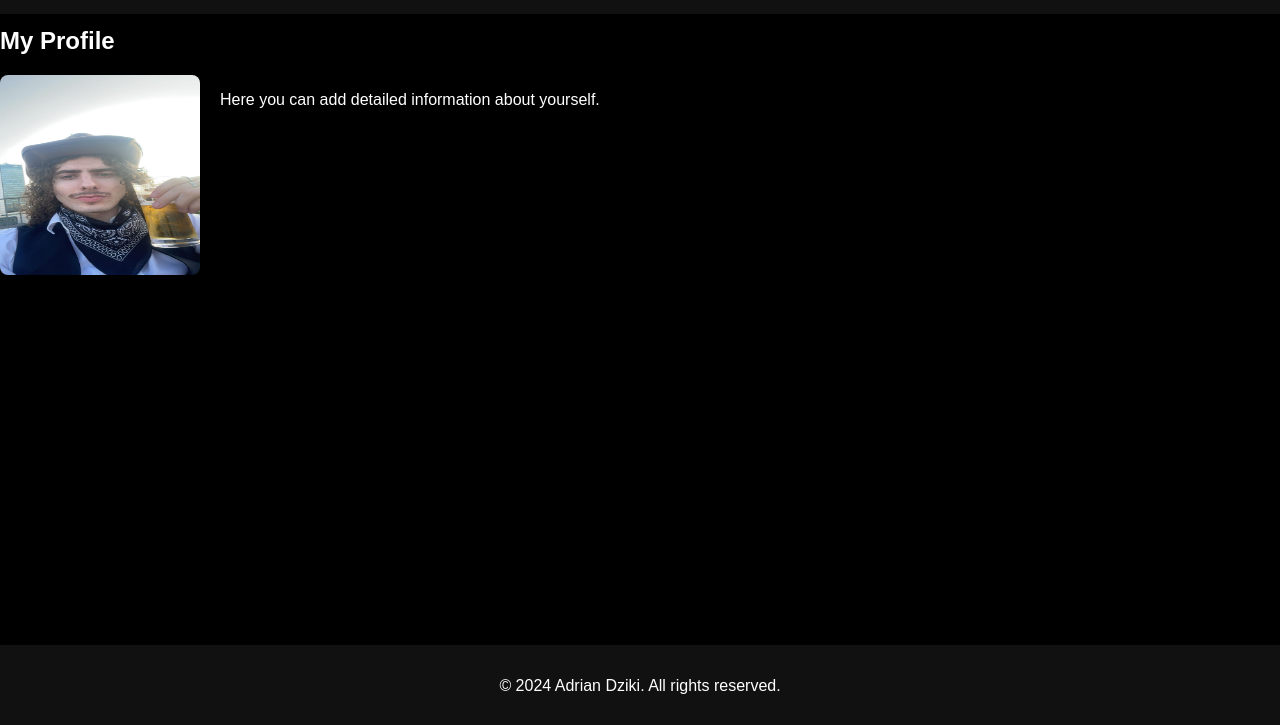
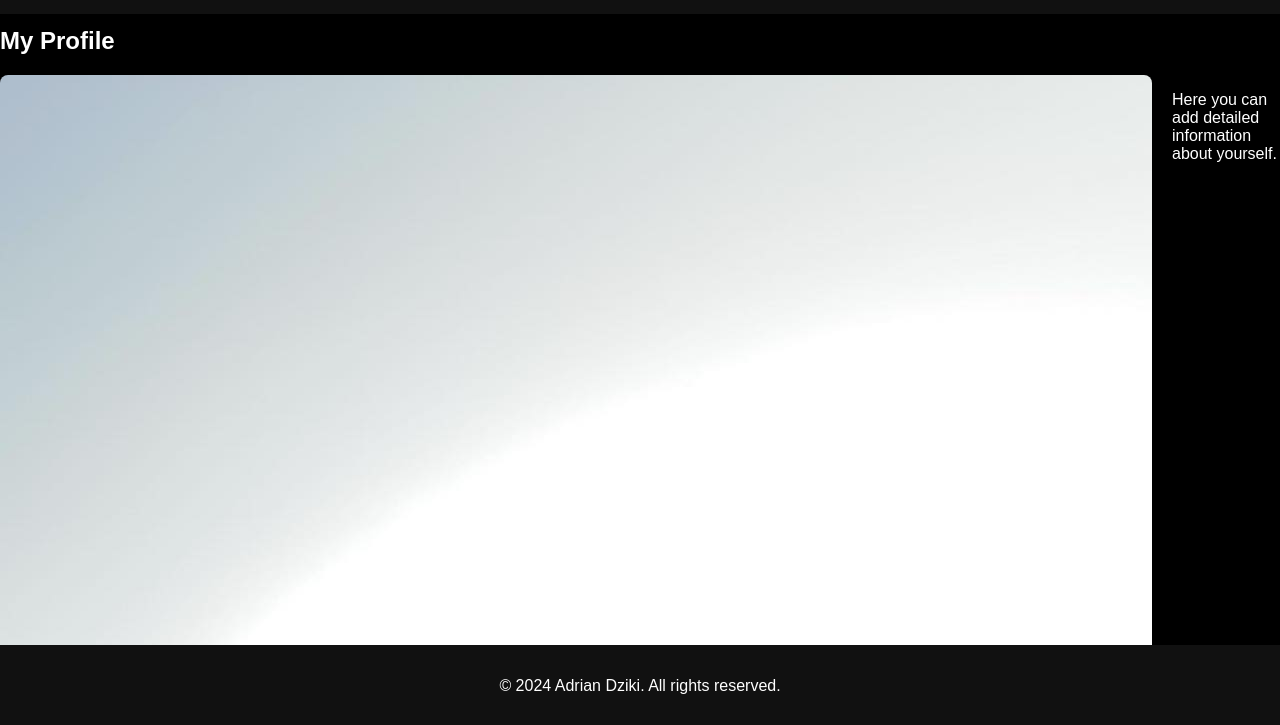
Before and after one commit to adziuxd/adrian.dziki5.github.io, a plain HTML site: page about.html in a window 1280 px wide. Shown: the part 73-798 px from the top of the page. Drawn offline with Linux system fonts and the light colour scheme.

Commit message:
Update styles.css

```diff
--- a/styles.css
+++ b/styles.css
@@ -113,8 +113,8 @@ footer {
 }
 
 .profile-photo {
-    width: 200px; /* Adjust the size as needed */
-    height: 200px; /* Make the photo square */
+    width: 1152px; /* Adjust the size as needed */
+    height: 2048px; /* Make the photo square */
     border-radius: 8px; /* Rounded corners */
     margin-right: 20px; /* Space between the photo and the text */
 }
```
